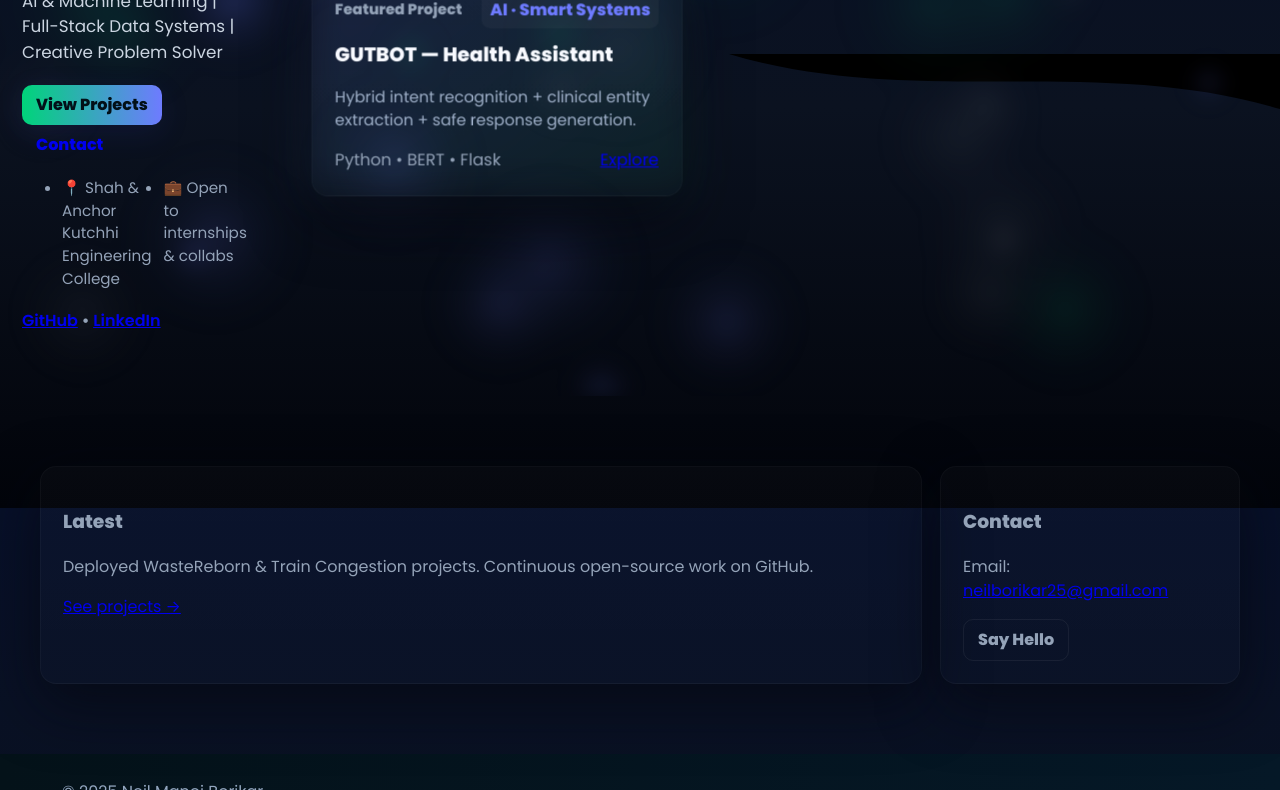
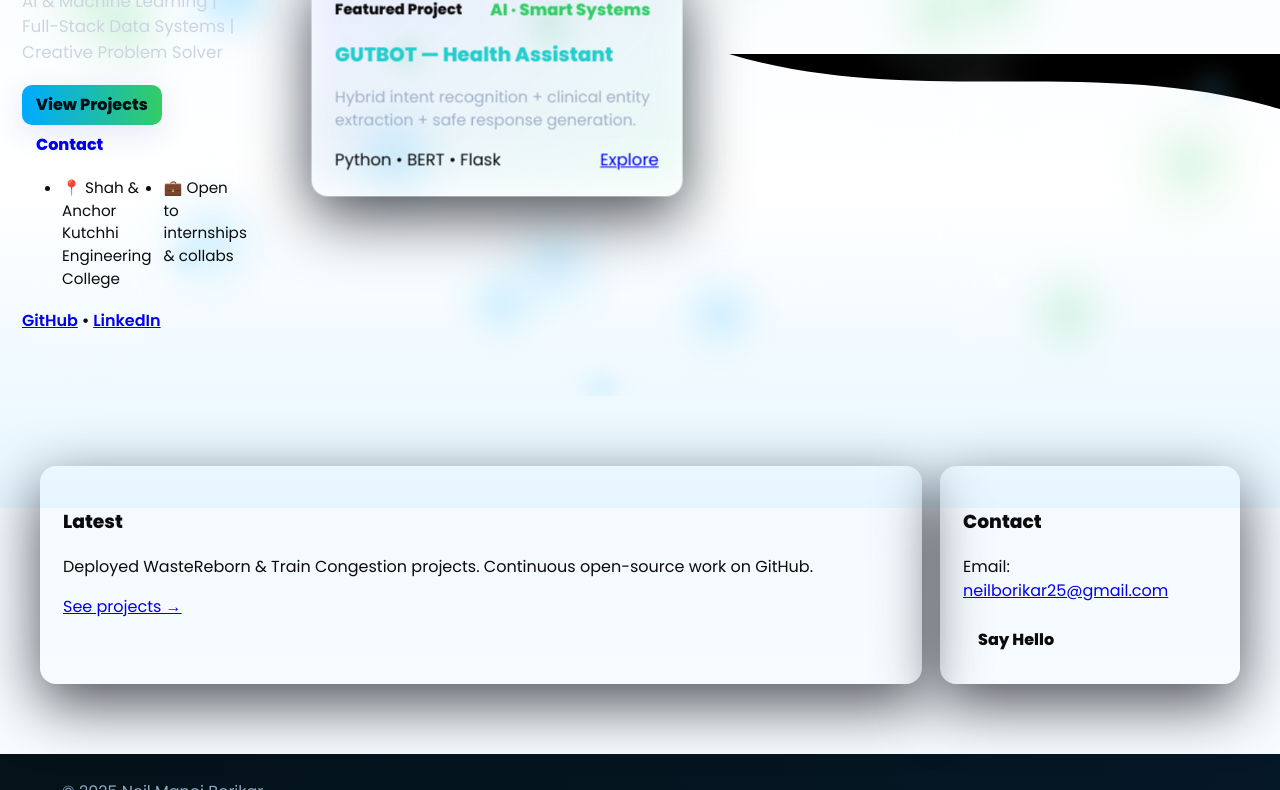
Before and after one commit to NeilBorikar/MyResume, a plain HTML site: page index.html in a window 1280 px wide. Shown: the part 292-1082 px from the top of the page. Drawn offline with Linux system fonts and the light colour scheme.

Commit message:
changed design

```diff
--- a/css/style.css
+++ b/css/style.css
@@ -1,25 +1,44 @@
 /* MyResume — Ultra polished UI */
 /* Fonts: Poppins loaded in HTML */
-:root{
-  --bg:#0f1724; /* dark night for hero */
-  --card:#0b1220;
-  --accent1:#00D47A; /* neon green */
-  --accent2:#6E7BFF; /* electric indigo */
-  --muted:#94A3B8;
-  --glass: rgba(255,255,255,0.04);
-  --white: #F8FAFF;
+:root {
+  --bg: #f7f9fb;
+  --card: #ffffff;
+  --accent1: #00aaff;
+  --accent2: #33cc66;
+  --muted: #080808fc;
+  --glass: rgba(202, 151, 198, 0.89);
+  --white: #25cccc;
   --container: 1200px;
-  --radius:14px;
+  --radius: 14px;
 }
+
 
 /* reset */
 *{box-sizing:border-box}
 html,body{height:100%}
-body{
-  margin:0;font-family:"Poppins",system-ui,-apple-system;line-height:1.5;
-  color:var(--muted); background:linear-gradient(180deg,#071029 0%, #0b1220 50%, #02040a 100%); -webkit-font-smoothing:antialiased;
-  -moz-osx-font-smoothing:grayscale;
+body {
+  margin: 0;
+  font-family: 'Poppins',sans-serif;
+  line-height: 1.5;
+  color: var(--muted);
+  background: linear-gradient(180deg, #f4faff 0%, #ffffff 60%, #e6f6ff 100%);
+  -webkit-font-smoothing: antialiased;
+  -moz-osx-font-smoothing: grayscale;
 }
+
+.card, .proj-card, .about-card, .stat {
+  box-shadow: 0 4px 20px rgba(0, 0, 0, 0.08);
+}
+
+.nav-inner {
+  background: rgba(255, 255, 255, 0.7);
+  backdrop-filter: blur(10px);
+}
+.nav-links a:hover {
+  color: var(--accent1);
+}
+
+
 
 /* layout */
 .container{max-width:var(--container);margin:0 auto;padding:0 22px}
--- a/js/script.js
+++ b/js/script.js
@@ -1,143 +1,208 @@
-// MyResume interactive JS
-document.addEventListener('DOMContentLoaded', ()=>{
+// =========================
+//  MyResume — Interactive JS
+//  Optimized by ChatGPT (GPT-5) for Neil Borikar
+// =========================
 
-  // animated background (simple particles)
+document.addEventListener('DOMContentLoaded', () => {
+
+  // ----------------------------------------------------------
+  // HERO BACKGROUND ANIMATION (only if heroCanvas exists)
+  // ----------------------------------------------------------
   const canvas = document.getElementById('heroCanvas');
-  const ctx = canvas && canvas.getContext('2d');
-  function resizeCanvas(){
-    if(!canvas) return;
+
+  if (canvas) {
+    const ctx = canvas.getContext('2d');
+
+    const resizeCanvas = () => {
       canvas.width = window.innerWidth;
       canvas.height = window.innerHeight * 0.86;
-  }
+    };
     resizeCanvas();
     window.addEventListener('resize', resizeCanvas);
 
-  // particles
     const particles = [];
-  const colors = ['rgba(110,123,255,0.18)','rgba(0,212,122,0.12)','rgba(255,255,255,0.06)'];
-  for(let i=0;i<36;i++){
+    const colors = [
+      'rgba(0,170,255,0.25)',  // accent blue
+      'rgba(51,204,102,0.25)', // accent green
+      'rgba(255,255,255,0.18)' // white shimmer
+    ];
+
+    for (let i = 0; i < 40; i++) {
       particles.push({
-      x: Math.random()* (canvas.width||1200),
-      y: Math.random()* (canvas.height||600),
-      r: 30+Math.random()*80,
-      vx: (Math.random()-0.5)*0.1,
-      vy: (Math.random()-0.5)*0.1,
-      c: colors[i%colors.length]
+        x: Math.random() * canvas.width,
+        y: Math.random() * canvas.height,
+        r: 25 + Math.random() * 70,
+        vx: (Math.random() - 0.5) * 0.15,
+        vy: (Math.random() - 0.5) * 0.15,
+        c: colors[i % colors.length]
       });
     }
-  function draw(){
-    if(!ctx) return;
-    ctx.clearRect(0,0,canvas.width,canvas.height);
-    particles.forEach(p=>{
-      p.x += p.vx; p.y += p.vy;
+
+    const draw = () => {
+      ctx.clearRect(0, 0, canvas.width, canvas.height);
+      particles.forEach(p => {
+        p.x += p.vx;
+        p.y += p.vy;
+
+        // wrap around edges
+        if (p.x - p.r > canvas.width) p.x = -p.r;
+        if (p.x + p.r < 0) p.x = canvas.width + p.r;
+        if (p.y - p.r > canvas.height) p.y = -p.r;
+        if (p.y + p.r < 0) p.y = canvas.height + p.r;
+
+        const g = ctx.createRadialGradient(p.x, p.y, p.r * 0.1, p.x, p.y, p.r);
+        g.addColorStop(0, p.c);
+        g.addColorStop(1, 'rgba(255,255,255,0)');
+        ctx.fillStyle = g;
+
         ctx.beginPath();
-      const g = ctx.createRadialGradient(p.x,p.y,p.r*0.1,p.x,p.y,p.r);
-      g.addColorStop(0, p.c);
-      g.addColorStop(1, 'rgba(2,6,12,0)');
-      ctx.fillStyle = g;
-      ctx.arc(p.x,p.y,p.r,0,Math.PI*2);
+        ctx.arc(p.x, p.y, p.r, 0, Math.PI * 2);
         ctx.fill();
       });
       requestAnimationFrame(draw);
+    };
+    draw();
   }
-  draw();
 
-  // project modal
+  // ----------------------------------------------------------
+  // PROJECT MODAL HANDLER
+  // ----------------------------------------------------------
   const modal = document.getElementById('projModal');
   const modalContent = document.getElementById('modalContent');
   const closeBtn = document.getElementById('modalClose');
 
-  function openModal(title, html){
-    modalContent.innerHTML = `<h3 id="modalTitle" style="color:#fff;margin-top:0">${title}</h3>${html}`;
+  const openModal = (title, html) => {
+    if (!modal || !modalContent) return;
+    modalContent.innerHTML = `
+      <h3 id="modalTitle" style="color:#0b0c0f;margin-top:0">${title}</h3>
+      ${html}
+    `;
     modal.classList.add('show');
-    modal.setAttribute('aria-hidden','false');
-  }
-  function closeModal(){ modal.classList.remove('show'); modal.setAttribute('aria-hidden','true'); }
-  closeBtn.addEventListener('click', closeModal);
-  modal.addEventListener('click', (e)=> { if(e.target===modal) closeModal(); });
+    modal.setAttribute('aria-hidden', 'false');
+  };
 
-  document.querySelectorAll('.proj-card').forEach(card=>{
-    card.addEventListener('click', ()=>{
-      const title = card.dataset.title || card.querySelector('h3').innerText;
-      const desc = card.querySelector('.proj-body p').innerText;
-      const tags = Array.from(card.querySelectorAll('.tags span')).map(s=>s.innerText).join(', ');
-      const img = card.querySelector('img').src;
-      openModal(title, `<img src="${img}" style="width:100%;border-radius:8px;margin-bottom:12px"/><p style="color:#bcd1e6">${desc}</p><p style="color:#9fb0c9"><strong>Tech:</strong> ${tags}</p><p style="margin-top:12px;color:#9fb0c9">Full repos on <a href="https://github.com/NeilBorikar" target="_blank" rel="noopener">GitHub</a>.</p>`);
+  const closeModal = () => {
+    if (!modal) return;
+    modal.classList.remove('show');
+    modal.setAttribute('aria-hidden', 'true');
+  };
+
+  if (closeBtn) closeBtn.addEventListener('click', closeModal);
+  if (modal) modal.addEventListener('click', e => {
+    if (e.target === modal) closeModal();
+  });
+
+  document.querySelectorAll('.proj-card').forEach(card => {
+    card.addEventListener('click', () => {
+      const title = card.dataset.title || card.querySelector('h3')?.innerText || 'Project';
+      const desc = card.querySelector('.proj-body p')?.innerText || '';
+      const tags = Array.from(card.querySelectorAll('.tags span')).map(s => s.innerText).join(', ');
+      const img = card.querySelector('img')?.src || '';
+      openModal(
+        title,
+        `<img src="${img}" style="width:100%;border-radius:8px;margin-bottom:12px" alt="${title}" />
+         <p style="color:#444">${desc}</p>
+         <p style="color:#555"><strong>Tech:</strong> ${tags}</p>
+         <p style="margin-top:12px;color:#666">See full repos on
+           <a href="https://github.com/NeilBorikar" target="_blank" rel="noopener">GitHub</a>.
+         </p>`
+      );
     });
   });
 
-  // stats counters
+  // ----------------------------------------------------------
+  // COUNTERS (About page)
+  // ----------------------------------------------------------
   const counters = document.querySelectorAll('.num[data-target], .stat .num');
   const speed = 28;
-  const obs = new IntersectionObserver(entries=>{
-    entries.forEach(entry=>{
-      if(entry.isIntersecting){
+  const obs = new IntersectionObserver(entries => {
+    entries.forEach(entry => {
+      if (entry.isIntersecting) {
         const el = entry.target;
         const target = +el.getAttribute('data-target') || 0;
         let n = 0;
-        const step = Math.ceil(target/speed);
-        const run = ()=> {
+        const step = Math.ceil(target / speed);
+        const run = () => {
           n += step;
-          if(n < target){ el.innerText = n; requestAnimationFrame(run) }
-          else el.innerText = target;
+          if (n < target) {
+            el.innerText = n;
+            requestAnimationFrame(run);
+          } else {
+            el.innerText = target;
+          }
         };
         run();
         obs.unobserve(el);
       }
     });
-  }, {threshold:0.4});
+  }, { threshold: 0.4 });
+
   counters.forEach(c => obs.observe(c));
 
-  // skill bars animate
+  // ----------------------------------------------------------
+  // SKILL BAR ANIMATION
+  // ----------------------------------------------------------
   const fills = document.querySelectorAll('.fill');
-  const fillObs = new IntersectionObserver(entries=>{
-    entries.forEach(en=>{
-      if(en.isIntersecting){
+  const fillObs = new IntersectionObserver(entries => {
+    entries.forEach(en => {
+      if (en.isIntersecting) {
         const v = en.target.getAttribute('data-percent') || 70;
         en.target.style.width = v + '%';
         fillObs.unobserve(en.target);
       }
     });
-  }, {threshold:0.25});
-  fills.forEach(f=> fillObs.observe(f));
+  }, { threshold: 0.25 });
+  fills.forEach(f => fillObs.observe(f));
 
-  // form simulation (no backend)
-  window.contactSubmit = function(ev){
+  // ----------------------------------------------------------
+  // CONTACT FORM (demo only)
+  // ----------------------------------------------------------
+  window.contactSubmit = function (ev) {
     ev.preventDefault();
     const name = ev.target.name.value;
     const msg = document.getElementById('formMsg');
-    msg.innerText = 'Thanks ' + (name||'there') + '! I will reply at neilborikar25@gmail.com — (demo form)';
+    msg.innerText = `Thanks ${name || 'there'}! I'll reply at neilborikar25@gmail.com — (demo form).`;
     ev.target.reset();
     return false;
   };
 
-  window.copyEmail = function(){
-    navigator.clipboard && navigator.clipboard.writeText('neilborikar25@gmail.com').then(()=> {
-      alert('Email copied to clipboard');
+  window.copyEmail = function () {
+    navigator.clipboard?.writeText('neilborikar25@gmail.com').then(() => {
+      alert('Email copied to clipboard ✅');
     });
   };
 
-  // mobile menu
+  // ----------------------------------------------------------
+  // MOBILE NAV TOGGLE
+  // ----------------------------------------------------------
   const burger = document.getElementById('burgerBtn');
-  burger && burger.addEventListener('click', ()=>{
-    document.querySelector('.nav-links').classList.toggle('open');
+  if (burger) {
+    burger.addEventListener('click', () => {
+      document.querySelector('.nav-links')?.classList.toggle('open');
     });
+  }
 
-  // smooth scroll for anchor links
-  document.querySelectorAll('a[href^="#"]').forEach(a=>{
-    a.addEventListener('click', (e)=>{
+  // ----------------------------------------------------------
+  // SMOOTH SCROLL FOR IN-PAGE LINKS
+  // ----------------------------------------------------------
+  document.querySelectorAll('a[href^="#"]').forEach(a => {
+    a.addEventListener('click', e => {
       const href = a.getAttribute('href');
-      if(href.length > 1){
+      if (href && href.length > 1 && document.querySelector(href)) {
         e.preventDefault();
-        document.querySelector(href).scrollIntoView({behavior:'smooth', block:'start'});
+        document.querySelector(href).scrollIntoView({ behavior: 'smooth', block: 'start' });
       }
     });
   });
 
-  // theme toggle (light/dark)
+  // ----------------------------------------------------------
+  // THEME TOGGLE
+  // ----------------------------------------------------------
   const tbtn = document.getElementById('themeToggle');
-  tbtn && tbtn.addEventListener('click', ()=> {
+  if (tbtn) {
+    tbtn.addEventListener('click', () => {
       document.documentElement.classList.toggle('light-theme');
     });
+  }
 
-}); // DOMContentLoaded
+});
```
Lines whose indentation alone changed are shown as unchanged.
